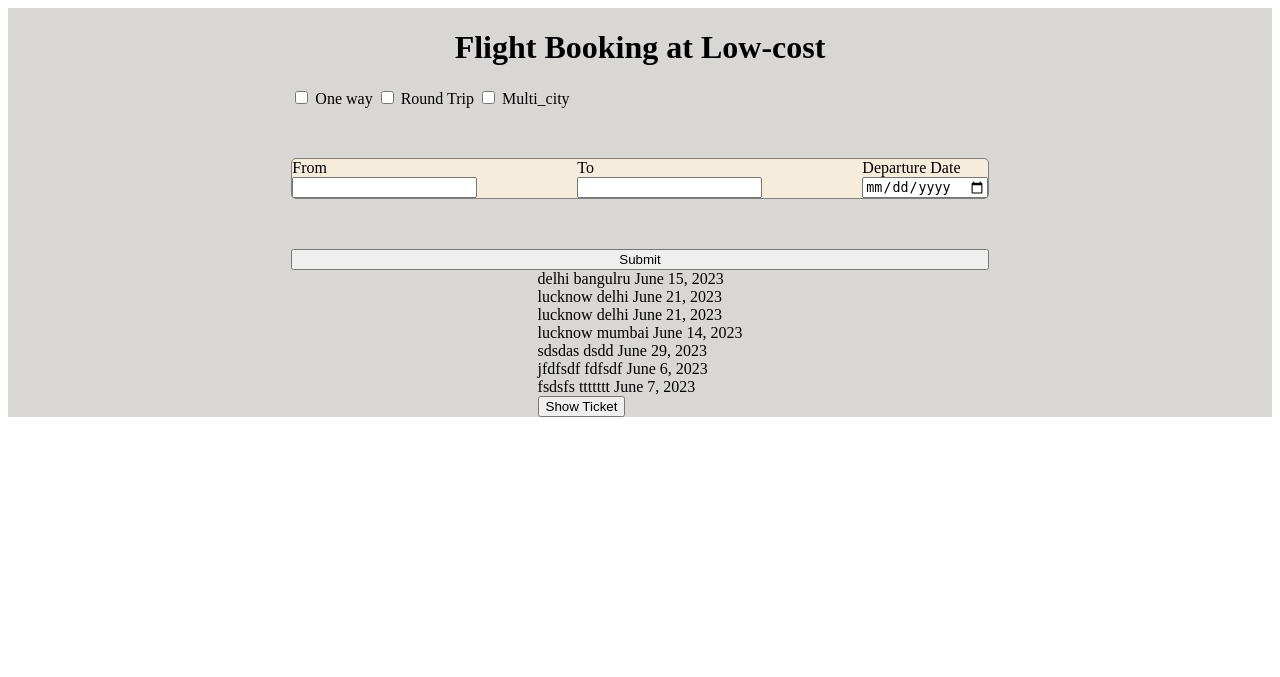
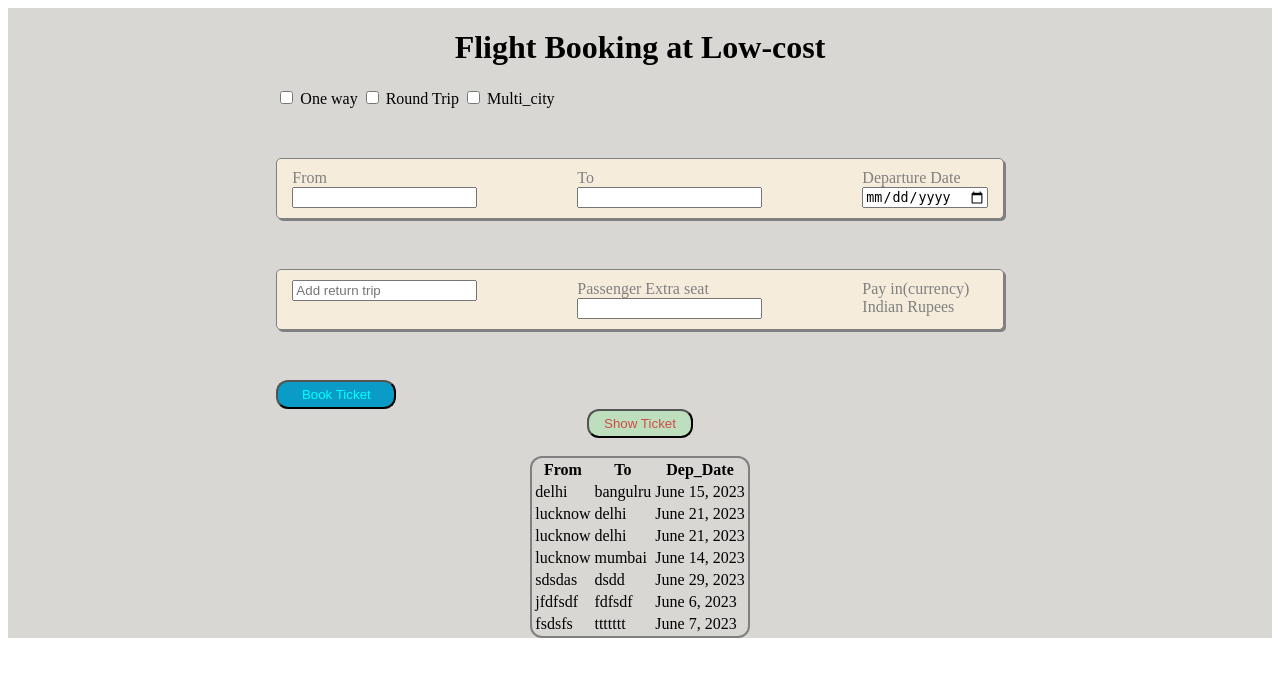
Before and after one commit to ROOPCHAND315/indigotest, a Django app: page / in a window 1280 px wide. Shown: the top 677 px of the page. Run offline with Django 3.2, Linux system fonts and the light colour scheme; data comes from the database, SQL or seed files in the repository.

Commit message:
back-end 3 complete

```diff
--- a/templates/index.html
+++ b/templates/index.html
@@ -25,9 +25,48 @@
             flex-direction: row;
             border: 1px solid grey;
             border-radius: 5px;
+            box-shadow: 2px 2px gray;
             background-color: rgb(245, 236, 220);
             gap: 100px;
+            padding: 10px 15px;
         }
+        .tolable label{
+            color: gray;
+        }
+        .fromlable label{
+            color: gray;
+        }
+        .cal{
+            color: gray;
+        }
+        #P button{
+            display: inline;
+            background-color: rgb(11, 155, 199);
+            color: aqua;
+            padding: 5px 10px;
+            border-radius: 12px;
+            width: 120px;
+        }
+        .getdata form{
+            display: flex;
+            flex-direction: column;
+            justify-content: center;
+            align-items: center;
+        }
+        .getdata button{
+            background-color: rgb(189, 223, 189);
+            color: rgb(209, 74, 74);
+            padding: 5px 15px;
+            border-radius: 12px;
+
+        }
+        .getoutput{
+            display: flex;
+            flex-direction: column;
+            border-radius: 12px;
+            border: 2px solid gray;
+        }
+
 
     </style>
 </head>
@@ -60,18 +99,46 @@
                  <input type="date" name="dep_date" id="dep">
                </div>
             </div>
-            <button type="submit" href="/">Submit</button>
+            <div class="from_to">
+                <div>
+                    <input type="text" name="" placeholder="Add return trip" id="addreturn">
+                </div>
+                <div class="tolable">
+                    <label for="pass">Passenger Extra seat</label><br>
+                    <input type="number" name="bookTo" id="pass">
+                </div>
+                <div class="tolable">
+                    <label for="pass">Pay in(currency)</label><br>
+                    <label for="pass">Indian Rupees</label><br>
+                </div>
+            </div>
+            <button type="submit" href="/">Book Ticket</button>
         </form>
         <div class="getdata">
             <form action="" method="GET">
-                {% for x in ticket %}
-                {{x.bookid}}
-                {{x.boofrom}}
-                {{x.bookTo}}
-                {{x.dep_date}}
+                <button type="submit" href="/">Show Ticket</button>
                 <br>
-                {% endfor %}
-                <button type="submit" href="/">Show Ticket</button>
+                <div class="getoutput">
+                <table>
+                    <tr>
+                        <th>From</th>
+                        <th>To</th>
+                        <th>Dep_Date</th>
+                    </tr>
+                    {% for x in ticket %}
+                    <tr>
+                        <td>{{x.boofrom}}</td>
+                        <td>{{x.bookTo}}</td>
+                        <td>{{x.dep_date}}</td>
+                    </tr>
+                    {% endfor %}
+
+                </table>
+
+
+                </div>
+
+
             </form>
 
         </div>
```
